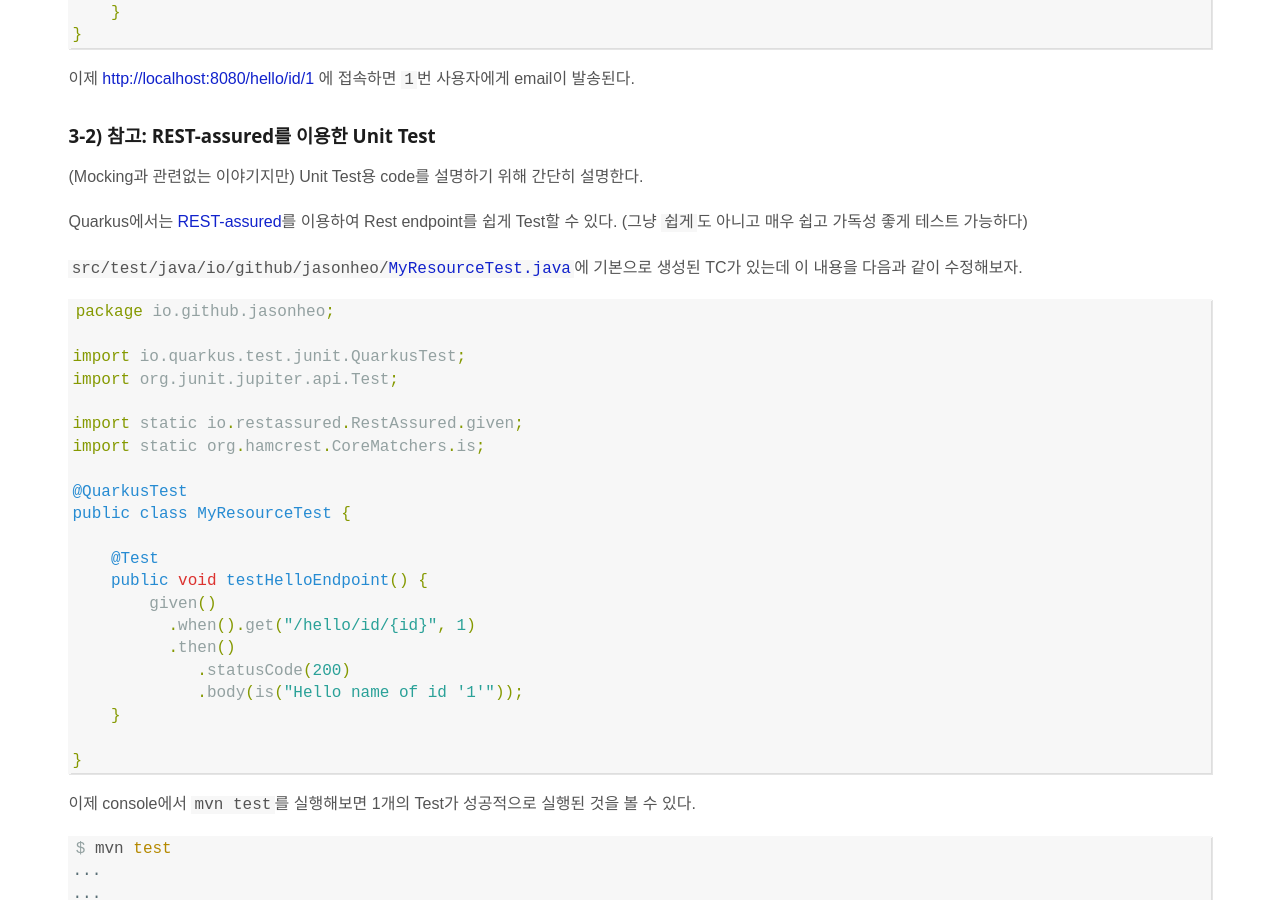
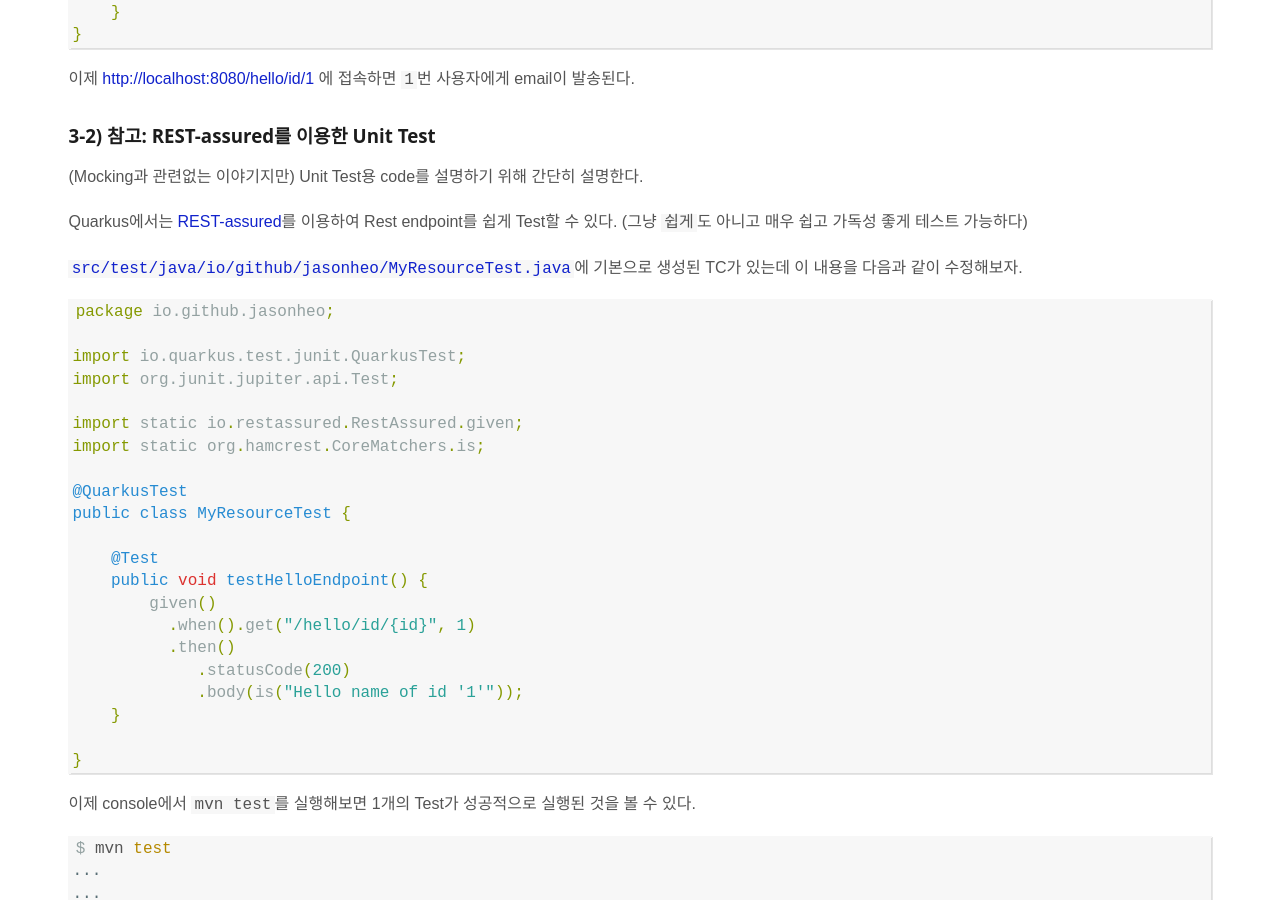
Before and after one commit to jason-heo/jason-heo.github.io, a Jekyll site: the page built from _posts/2021-09-24-di-of-quarkus.md, in a window 1280 px wide and 900 px high, scrolled down 14679 px. Built offline with Jekyll 4.4.1, drawn with Linux system fonts in a browser that asks for light colours; comment, search, counter and statistics services are not loaded; some of the changed lines change nothing that is shown.

Commit message:
source code link 추가

````diff
--- a/_posts/2021-09-24-di-of-quarkus.md
+++ b/_posts/2021-09-24-di-of-quarkus.md
@@ -656,7 +656,7 @@ public class MyResource {
 
 Quarkus에서는 [REST-assured](https://rest-assured.io/)를 이용하여 Rest endpoint를 쉽게 Test할 수 있다. (그냥 `쉽게`도 아니고 매우 쉽고 가독성 좋게 테스트 가능하다)
 
-`src/test/java/io/github/jasonheo/MyResourceTest.java`에 기본으로 생성된 TC가 있는데 이 내용을 다음과 같이 수정해보자.
+[`src/test/java/io/github/jasonheo/MyResourceTest.java`](https://github.com/jason-heo/quarkus-dependency-injection/blob/main/src/test/java/io/github/jasonheo/MyResourceTest.java)에 기본으로 생성된 TC가 있는데 이 내용을 다음과 같이 수정해보자.
 
 ```java
 package io.github.jasonheo;
````
